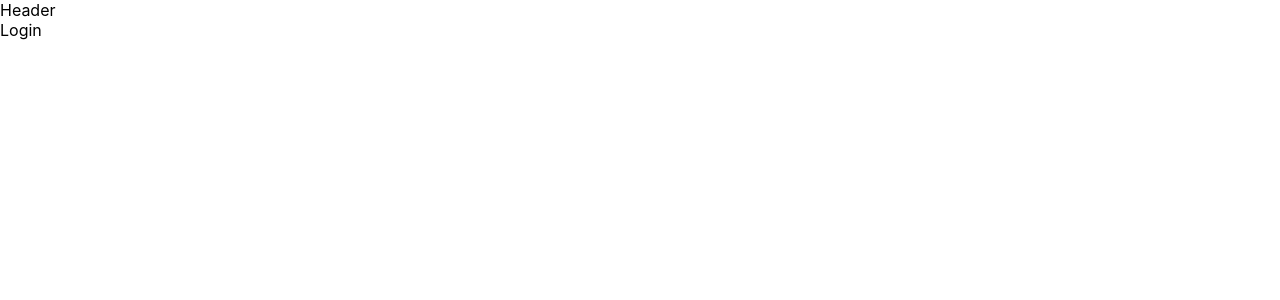
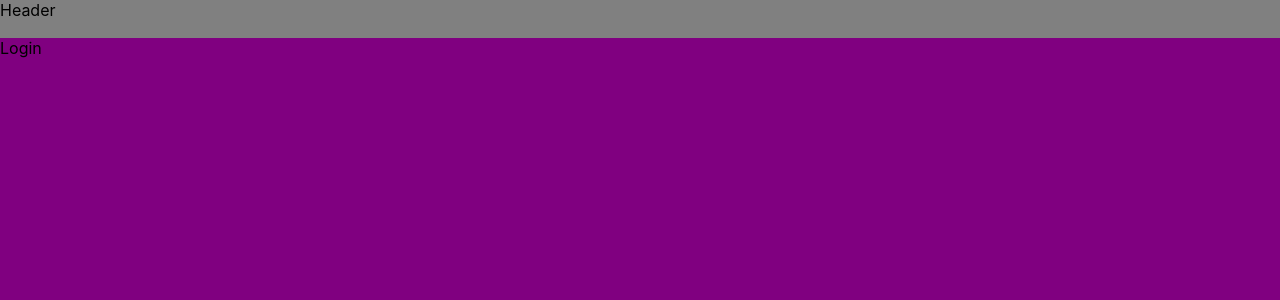
Before and after one commit to ReddPhoenix/slack-clone, a React (Create React App) app: page / in a window 1280 px wide. Shown: the top 300 px of the page. Built offline with nearby package versions, Linux system fonts and the light colour scheme.

Commit message:
added styled components to Container & Main

```diff
--- a/src/App.js
+++ b/src/App.js
@@ -12,7 +12,7 @@ function App() {
       <Router>
         <Container>
           <Header />
-
+          <Main>
           <Switch>
             <Route path='/room'>
               <Chat />
@@ -20,7 +20,8 @@ function App() {
             <Route path='/'>
               <Login />
             </Route>
-          </Switch>
+            </Switch>
+          </Main>
         </Container>
       </Router>
     </div>
@@ -30,5 +31,13 @@ function App() {
 export default App;
 
 const Container = styled.div`
+  width: 100%;
+  height: 100vh;
+  background: grey;
+  display: grid;
+  grid-template-rows: 38px auto
+`
 
+const Main = styled.div`
+background: purple;
 `
```
